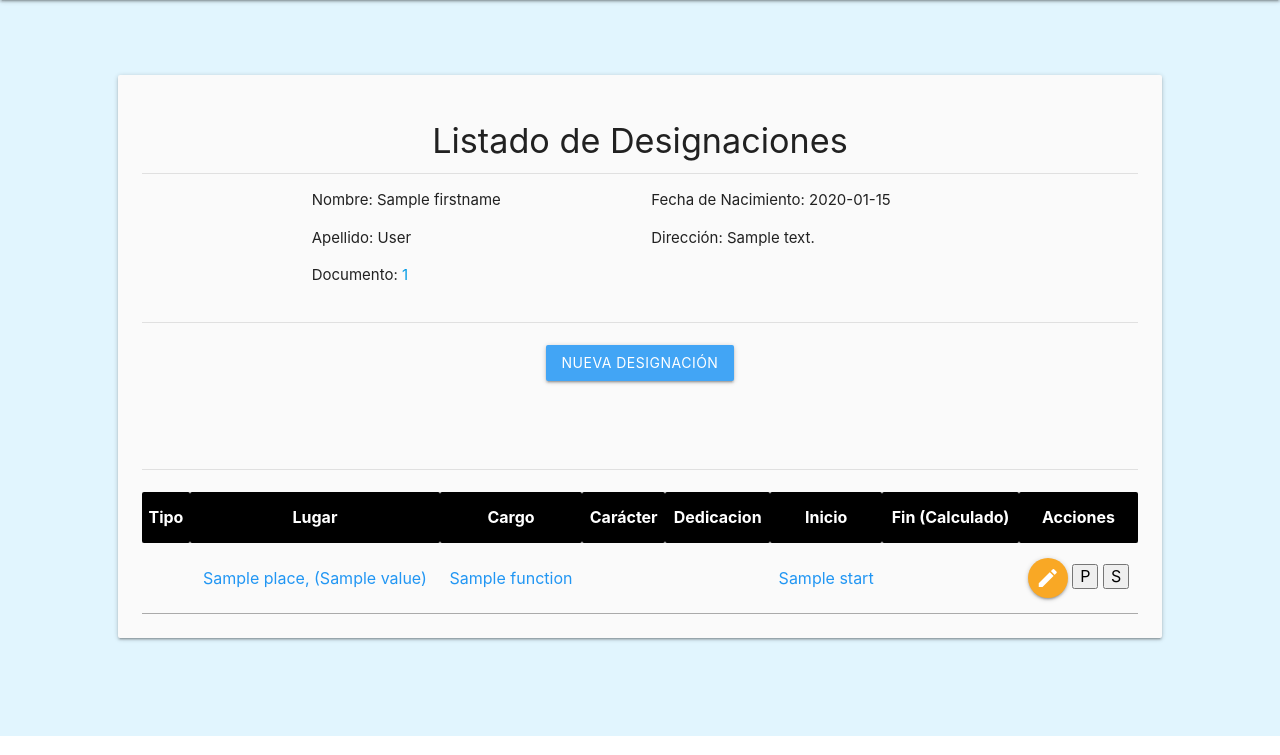
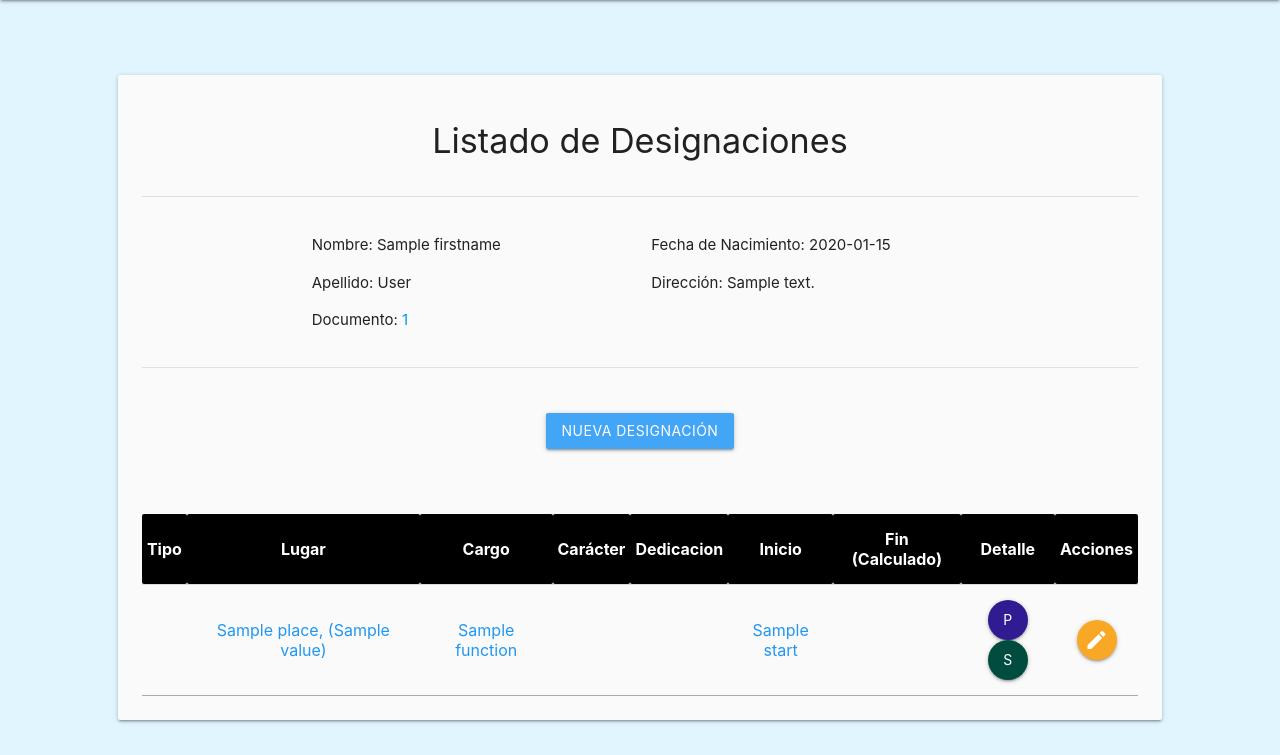
Before and after one commit to pablodanielrey/sileg-api, a Flask app: template src/sileg/bp/web/designations/templates/personDesignations.html in a window 1280 px wide. Shown: the part 64-819 px from the top of the page. Run offline with Flask 2, Linux system fonts and the light colour scheme; the template is opened without the code that fills it: most values are stand-ins (such as "Sample title", 1, 10 or a date in 2020).

Commit message:
Correcciones de interfaz

```diff
--- a/src/sileg/bp/web/designations/templates/personDesignations.html
+++ b/src/sileg/bp/web/designations/templates/personDesignations.html
@@ -19,7 +19,9 @@ function toggle(id) {
             <div class="center">
                 <h4> Listado de Designaciones </h4>
             </div>
+            <br>
             <div class="divider"></div>
+            <br>
             <div class="row">
                 <div class="col m2"></div>
                 <div class="col m4">
@@ -29,23 +31,21 @@ function toggle(id) {
                 </div>
                 <div class="col m4">
                     <p>Fecha de Nacimiento: {% if person.birthdate %}{{person.birthdate.strftime('%d-%m-%Y')}}{% endif %}</p>
-                    <p>Dirección: {{person.address}}</p>
+                    <p>Dirección: {% if person.address %}{{person.address}}{% endif %}</p>
                 </div>
                 <div class="col m2"></div>
             </div>
             <div class="divider"></div>
+            <br>
             <br>
             <div class="row">
                 <div class="col m12 center">
                     <a class="btn waves-effect blue lighten-1" href="{{url_for('designations.create_get', uid=person.id)}}">Nueva Designación</a>
                 </div>
             </div>
-
-
             <!-- grupos de designaciones por cargo -->
             {% for ds in designations %}
-            <br><br><br>
-            <div class="divider"></div>
+            <br>
             <br>
             <div>
                 <table class="responsive-table highlight">
@@ -58,6 +58,7 @@ function toggle(id) {
                             <th class="center">Dedicacion</th>
                             <th class="center">Inicio</th>
                             <th class="center">Fin (Calculado)</th>
+                            <th class="center">Detalle</th>
                             <th class="center">Acciones</th>
                         </tr>
                     </thead>
@@ -73,17 +74,20 @@ function toggle(id) {
                                 <td class="center"><a class="blue-text darken-4" href="#type">{{ d.start }}</a></td>
                                 <td class="center"><a class="blue-text darken-4" href="#type">{{ cend(d) }}</a></td>
                                 <td class="center">
+                                    {% if d.designations %}
+                                    <button class="btn-floating waves-effect deep-purple darken-4" onclick="toggle('prorrogas-{{d.id}}')">P</button>
+                                    <button class="btn-floating waves-effect teal darken-4" onclick="toggle('suplencia-{{d.id}}')">S</button>
+                                    {% endif %}
+                                </td>
+                                <td class="center">
                                     <a class="dropdown-trigger btn-floating waves-effect waves-light yellow darken-3" href="#" data-target='dropdown-{{d.id}}'>
                                         <i class="material-icons">edit</i>
                                     </a>
-                                    <button onclick="toggle('prorrogas-{{d.id}}')">P</button>
-                                    <button onclick="toggle('suplencia-{{d.id}}')">S</button>
                                 </td>
                             </tr>
                             <ul id='dropdown-{{d.id}}' class='dropdown-content'>
                                 <li><a class="blue-text darken-4" href="#!">Modificar</a></li>
-                                    <li><a class="red-text darken-4" href="{{url_for('designations.designation_detail', did=d.id)}}">Detalle</a></li>
-                                    <li class="divider" tabindex="-1"></li>
+                                <li><a class="blue-text darken-4" href="{{url_for('designations.designation_detail', did=d.id)}}">Detalle</a></li>
                                 <li><a class="blue-text darken-4" href="{{url_for('designations.promote', did=d.id)}}">Extender</a></li>
                                 <li><a class="blue-text darken-4" href="{{url_for('designations.extend', did=d.id)}}">Prorrogar</a></li>
                                 <li><a class="blue-text darken-4" href="{{url_for('designations.discharge', did=d.id)}}">Baja</a></li>
@@ -98,14 +102,21 @@ function toggle(id) {
                                 <tr id='prorrogas-{{d.id}}' style='visibility: collapse;'>
                                     <td colspan='6'>
                                         <table class="responsive-table highlight">
+                                            <thead class="deep-purple darken-4">
+                                                <tr>
+                                                    <th class="center white-text">Tipo</th>
+                                                    <th class="center white-text">Inicio</th>
+                                                    <th class="center white-text">Fin</th>
+                                                    <th class="center white-text">Acciones</th>
+                                                </tr>
+                                            </thead>
                                             <tbody>
                                                 {% for d2 in d.designations %}
                                                 {% if not d2.historic and is_secondary(d2) %}
                                                     <tr>
-                                                            <td class="center">{{d2.id}}</td>
                                                         <td class="center blue-text darken-4">{{ dt2s(d2.type) }}</td>
                                                         <td class="center blue-text darken-4">{{ d2.start }}</td>
-                                                            <td class="center blue-text darken-4">{{ d2.end }}</td>
+                                                        <td class="center blue-text darken-4">{% if d2.end %}{{ d2.end }}{% endif %}</td>
                                                         <td class="center"><a class="dropdown-trigger btn-floating waves-effect waves-light yellow darken-3" href="#" data-target='dropdown-{{d2.id}}'><i class="material-icons">edit</i></a></td>
                                                     </tr>
                                                     <ul id='dropdown-{{d2.id}}' class='dropdown-content'>
@@ -120,18 +131,23 @@ function toggle(id) {
                                         </table>
                                     </td>
                                 </tr>
-
                                 <!-- suplencias -->
                                 <tr id='suplencia-{{d.id}}' style='visibility: collapse;'>
                                     <td colspan='6'>
                                         <table class="responsive-table highlight">
+                                            <thead class="teal darken-4">
+                                                <tr>
+                                                    <th class="center white-text">Tipo</th>
+                                                    <th class="center white-text">Reemplazo</th>
+                                                    <th class="center white-text">Acciones</th>
+                                                </tr>
+                                            </thead>
                                             <tbody>
                                                 {% for d2 in d.designations %}
                                                 {% if not d2.historic and is_suplencia(d2) %}
                                                     <tr>
-                                                            <td class="center">{{d2.id}}</td>
                                                         <td class="center blue-text darken-4"><a href="{{url_for('designations.designation_detail', did=d2.id)}}">{{ dt2s(d2.type) }}</a></td>
-                                                            <td colspan='2' class="center blue-text darken-4">{{ find_user(d2) }}</td>
+                                                        <td class="center blue-text darken-4">{{ find_user(d2) }}</td>
                                                         <td class="center"><a class="dropdown-trigger btn-floating waves-effect waves-light yellow darken-3" href="#" data-target='dropdown-{{d2.id}}'><i class="material-icons">edit</i></a></td>
                                                     </tr>
                                                     <ul id='dropdown-{{d2.id}}' class='dropdown-content'>
@@ -146,14 +162,11 @@ function toggle(id) {
                                         </table>
                                     </td>
                                 </tr>
-
                             {% endif %}
                         {% endfor %}
                     </tbody>
                 </table>
-
                 {% endfor %}
-
             </div>
         </div>
     </div>
```
Lines whose indentation alone changed are shown as unchanged.
